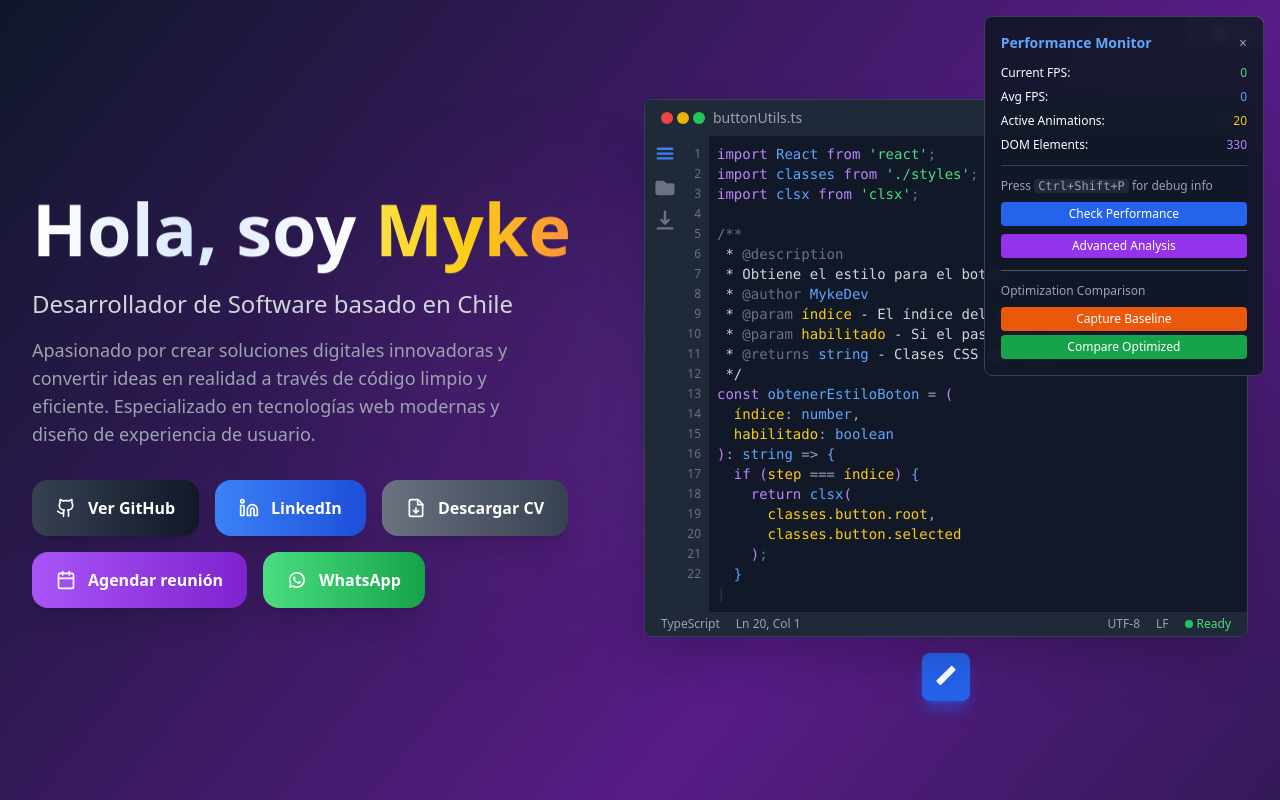
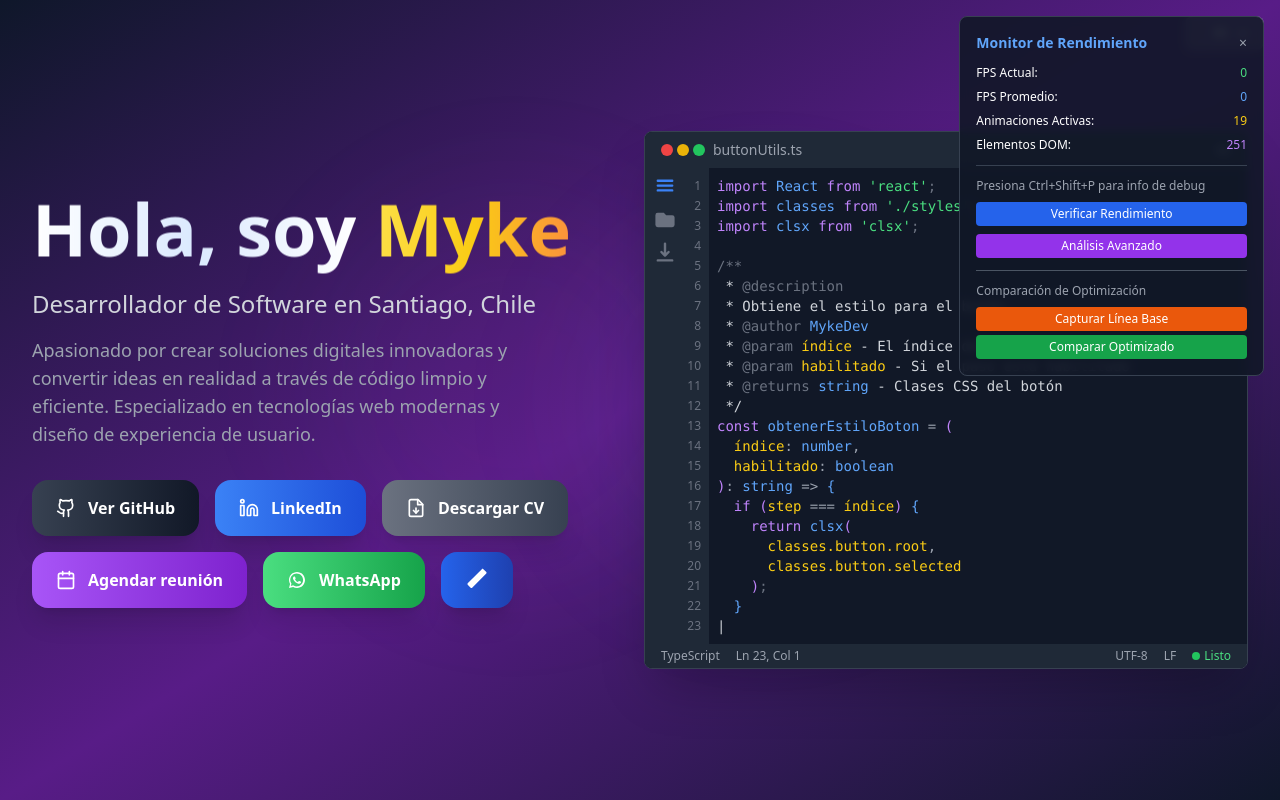
Before and after one commit to zmykedev/transitionportfolio, a React (Vite) app: page / in a window 1280 px wide. Shown: the top 800 px of the page. Built offline with nearby package versions, Linux system fonts and the light colour scheme; some icons are missing.

Commit message:
vscode init

```diff
--- a/src/App.tsx
+++ b/src/App.tsx
@@ -80,12 +80,6 @@ export default function App() {
 
         {/* Hero Section */}
         <Hero />
-
-
-        {/* About Section */}
-        <MyStack />
-
-
       </div>
     </LanguageProvider>
   );
--- a/src/components/Hero.tsx
+++ b/src/components/Hero.tsx
@@ -185,10 +185,39 @@ export function Hero() {
     if (!isVSCodeOpen) {
       setIsVSCodeOpen(true);
 
-      // Animación con efecto bounce
+          // VS Code window - estado inicial
+      gsap.set(".vscode-window", {
+        scale: 0,
+        opacity: 0,
+        x: 200,
+        y: -500
+      });
+
+       // Obtener posición inicial del botón para la animación automática
+       const buttonRect = vsCodeIconRef.current?.getBoundingClientRect();
+       const vsCodeWindow = vsCodeRef.current;
+       const vsCodeRect = vsCodeWindow?.getBoundingClientRect();
+
+       if (buttonRect && vsCodeWindow && vsCodeRect) {
+         // Calcular la posición relativa del botón respecto a la ventana
+         const deltaX = buttonRect.left - vsCodeRect.left;
+         const deltaY = buttonRect.top - vsCodeRect.top;
+
+         // Establecer posición inicial en el botón
+         gsap.set(vsCodeWindow, {
+           scale: 0,
+           opacity: 0,
+           x: deltaX,
+           y: deltaY,
+           transformOrigin: "center center"
+         });
+       }
+
+      // Animación desde el botón hacia la posición final
       gsap.to(vsCodeRef.current, {
         scale: 1,
         opacity: 1,
+        x: 0,
         y: 0,
         duration: 0.8,
         ease: "back.out(1.7)",
@@ -202,7 +231,28 @@ export function Hero() {
               opacity: 1,
               duration: 0.1,
               delay: index * 0.2,
-              ease: "none"
+              ease: "none",
+              onComplete: () => {
+                if (index === codeLines.length - 1) {
+                  // Mostrar cursor y comenzar parpadeo después de terminar el código
+                  gsap.to('.cursor-blink', {
+                    opacity: 1,
+                    duration: 0.1,
+                    delay: 0.5,
+                    onComplete: () => {
+                      // Iniciar animación de parpadeo
+                      gsap.to('.cursor-blink', {
+                        opacity: 0,
+                        duration: 1,
+                        repeat: -1,
+                        yoyo: true,
+                        ease: "power1.inOut",
+                        onStart: () => performanceMonitor.trackAnimation()
+                      });
+                    }
+                  });
+                }
+              }
             });
           });
           endTracking();
@@ -217,6 +267,10 @@ export function Hero() {
     if (isVSCodeOpen) {
       setIsVSCodeOpen(false);
 
+      // Detener y ocultar cursor
+      gsap.killTweensOf('.cursor-blink');
+      gsap.set('.cursor-blink', { opacity: 0 });
+
       // Primero ocultar las líneas de código
       const codeLines = document.querySelectorAll('.code-line');
       codeLines.forEach((line, index) => {
@@ -228,11 +282,16 @@ export function Hero() {
         });
       });
 
-      // Luego cerrar la ventana
+
+
+
+
+      // Luego cerrar la ventana hacia el botón
       gsap.to(vsCodeRef.current, {
         scale: 0,
         opacity: 0,
-        y: 20,
+        x: -500,
+        y: 200,
         duration: 0.5,
         delay: 0.3,
         ease: "back.in(1.7)",
@@ -256,17 +315,19 @@ export function Hero() {
     // Animación del hero-location (greeting + name) - optimizada
     gsap.from(".hero-location", {
       opacity: 0,
-      y: -100,
-      duration: 0.6,
+      y: -400,
+      duration: 1.4,
       ease: "power2.out",
+      stagger: 0.2,
       onStart: () => performanceMonitor.trackAnimation()
     });
 
     // Animación del hero-description - optimizada
     gsap.from(".hero-description", {
       opacity: 0,
-      x: 100,
-      duration: 0.6,
+      y: -100,
+      x: -400,
+      duration: 1.4,
       ease: "power2.out",
       delay: 0.2,
       onStart: () => performanceMonitor.trackAnimation()
@@ -275,10 +336,11 @@ export function Hero() {
     // Animación de botones sociales - optimizada
     gsap.from(".social-buttons", {
       opacity: 0,
-      y: 50,
-      duration: 0.6,
-      ease: "power2.out",
-      delay: 0.4,
+      y: 400,
+      scale: 0.5,
+      duration: 2.8,
+      delay: 0.2,
+      ease: "bounce.out",
       onStart: () => performanceMonitor.trackAnimation()
     });
 
@@ -286,7 +348,8 @@ export function Hero() {
     gsap.set(".vscode-window", {
       scale: 0,
       opacity: 0,
-      y: 20
+      x: 200,
+      y: 200
     });
 
     // Ocultar líneas de código inicialmente
@@ -294,14 +357,42 @@ export function Hero() {
       opacity: 0
     });
 
+    // Detener cualquier animación del cursor y ocultarlo siempre al cambiar idioma
+    gsap.killTweensOf(".cursor-blink");
+    gsap.set(".cursor-blink", {
+      opacity: 0
+    });
+
     // Abrir VS Code automáticamente después de un delay
     gsap.delayedCall(.2, () => {
       setIsVSCodeOpen(true);
+
+      // Obtener posición inicial del botón para la animación automática
+      const buttonRect = vsCodeIconRef.current?.getBoundingClientRect();
+      const vsCodeWindow = vsCodeRef.current;
+      const vsCodeRect = vsCodeWindow?.getBoundingClientRect();
+
+      if (buttonRect && vsCodeWindow && vsCodeRect) {
+        // Calcular la posición relativa del botón respecto a la ventana
+        const deltaX = buttonRect.left - vsCodeRect.left;
+        const deltaY = buttonRect.top - vsCodeRect.top;
+
+        // Establecer posición inicial en el botón
+        gsap.set(vsCodeWindow, {
+          scale: 0,
+          opacity: 0,
+          x: deltaX,
+          y: deltaY,
+          transformOrigin: "center center"
+        });
+      }
+
       gsap.to(".vscode-window", {
         scale: 1,
         opacity: 1,
+        x: 0,
         y: 0,
-        duration: 0.8,
+        duration: 0.6,
         ease: "back.out(1.7)",
         onStart: () => performanceMonitor.trackAnimation(),
         onComplete: () => {
@@ -311,9 +402,29 @@ export function Hero() {
             gsap.set(line, { opacity: 0 });
             gsap.to(line, {
               opacity: 1,
-              duration: 0.1,
-              delay: index * 0.2,
-              ease: "none"
+              duration: .4,
+              delay: index * 0.090,
+              ease: "none",
+              onComplete: () => {
+                if (index === codeLines.length - 1) {
+                  // Mostrar cursor y comenzar parpadeo después de terminar el código
+                  gsap.to('.cursor-blink', {
+                    opacity: 1,
+                    duration: 0.2,
+                    onComplete: () => {
+                      // Iniciar animación de parpadeo
+                      gsap.to('.cursor-blink', {
+                        opacity: 0,
+                        duration: 1,
+                        repeat: -1,
+                        yoyo: true,
+                        ease: "power1.inOut",
+                        onStart: () => performanceMonitor.trackAnimation()
+                      });
+                    }
+                  });
+                }
+              }
             });
           });
         }
@@ -345,17 +456,6 @@ export function Hero() {
     // Efecto de ondas con delay
     gsap.delayedCall(1, createWaveEffect);
 
-    // Blinking cursor animation - optimizado
-    gsap.to('.cursor-blink', {
-      opacity: 0,
-      duration: 1,
-      repeat: -1,
-      yoyo: true,
-      ease: "power1.inOut",
-      delay: 1,
-      onStart: () => performanceMonitor.trackAnimation()
-    });
-
     endTracking();
 
   }, {
@@ -366,7 +466,7 @@ export function Hero() {
   return (
     <section
       ref={heroRef}
-      className="min-h-screen flex items-center relative overflow-hidden px-4 sm:px-6 lg:px-8 py-8 sm:py-12 lg:py-16"
+      className="h-screen flex items-center justify-center relative overflow-hidden px-4 sm:px-6 lg:px-8"
     >
       {/* Efectos de ondas - simplificados */}
       <div className="absolute inset-0 overflow-hidden">
@@ -474,6 +574,24 @@ export function Hero() {
               <span className="relative z-10 hidden sm:inline">{t.hero.whatsapp}</span>
               <span className="relative z-10 sm:hidden">WhatsApp</span>
             </a>
+
+            {/* VSCode */}
+            <button
+              ref={vsCodeIconRef}
+              onClick={toggleVSCode}
+              className={`group relative flex items-center gap-2 sm:gap-3 px-4 sm:px-6 py-3 sm:py-4 bg-gradient-to-r from-blue-600 to-blue-800 hover:from-blue-700 hover:to-blue-900 text-white font-bold rounded-xl sm:rounded-2xl transition-all duration-500 shadow-xl hover:shadow-2xl hover:scale-105 hover:-translate-y-1 transform-gpu overflow-hidden text-sm sm:text-base ${
+                isVSCodeOpen
+                  ? 'shadow-lg '
+                  : ''
+              }`}
+              title={isVSCodeOpen ? t.hero.vsCode.closeTooltip : t.hero.vsCode.openTooltip}
+            >
+              <div className="absolute inset-0 bg-gradient-to-r from-transparent via-white/20 to-transparent -skew-x-12 -translate-x-full group-hover:translate-x-full transition-transform duration-1000"></div>
+              <svg width="24" height="24" viewBox="0 0 24 24" fill="currentColor">
+                  <path d="M21.29 4.1L18.37 1.18C18.17 0.98 17.89 0.87 17.6 0.87C17.31 0.87 17.03 0.98 16.83 1.18L2.71 15.3C2.31 15.7 2.31 16.33 2.71 16.73L5.63 19.65C5.83 19.85 6.11 19.96 6.4 19.96C6.69 19.96 6.97 19.85 7.17 19.65L21.29 5.53C21.69 5.13 21.69 4.5 21.29 4.1Z"/>
+                </svg>
+            </button>
+
           </div>
         </div>
 
@@ -549,6 +667,7 @@ export function Hero() {
                       <div className="h-5 leading-5">20</div>
                       <div className="h-5 leading-5">21</div>
                       <div className="h-5 leading-5">22</div>
+                      <div className="h-5 leading-5">23</div>
                     </div>
 
                     {/* Code Content */}
@@ -578,13 +697,13 @@ export function Hero() {
                         &nbsp;* <span className="text-gray-500">@author</span> <span className="text-blue-400">{t.hero.vsCode.author}</span>
                       </div>
                       <div className="code-line typing-line whitespace-nowrap h-5 leading-5">
-                        &nbsp;* <span className="text-gray-500">@param</span> <span className="text-yellow-400">{t.hero.vsCode.paramIndex}</span> <span className="text-gray-300">- El índice del botón</span>
+                        &nbsp;* <span className="text-gray-500">@param</span> <span className="text-yellow-400">{t.hero.vsCode.paramIndex}</span> <span className="text-gray-300">- {t.hero.vsCode.buttonIndexComment}</span>
                       </div>
                       <div className="code-line typing-line whitespace-nowrap h-5 leading-5">
-                        &nbsp;* <span className="text-gray-500">@param</span> <span className="text-yellow-400">{t.hero.vsCode.paramIsStepEnabled}</span> <span className="text-gray-300">- Si el paso está habilitado</span>
+                        &nbsp;* <span className="text-gray-500">@param</span> <span className="text-yellow-400">{t.hero.vsCode.paramIsStepEnabled}</span> <span className="text-gray-300">- {t.hero.vsCode.stepEnabledComment}</span>
                       </div>
                       <div className="code-line typing-line whitespace-nowrap h-5 leading-5">
-                        &nbsp;* <span className="text-gray-500">@returns</span> <span className="text-blue-400">string</span> <span className="text-gray-300">- Clases CSS del botón</span>
+                        &nbsp;* <span className="text-gray-500">@returns</span> <span className="text-blue-400">string</span> <span className="text-gray-300">- {t.hero.vsCode.cssClassesComment}</span>
                       </div>
                       <div className="code-line typing-line whitespace-nowrap h-5 leading-5">
                         &nbsp;*/<span className="text-gray-500"></span>
@@ -633,7 +752,7 @@ export function Hero() {
                   {!isVSCodeOpen && (
                     <div className="flex items-center space-x-1">
                       <div className="w-2 h-2 bg-blue-500 rounded-full animate-pulse"></div>
-                      <span className="text-blue-400 text-xs">Initializing...</span>
+                      <span className="text-blue-400 text-xs">{t.hero.vsCode.initializing}</span>
                     </div>
                   )}
                 </div>
@@ -643,30 +762,14 @@ export function Hero() {
                   {isVSCodeOpen && (
                     <div className="flex items-center space-x-1">
                       <div className="w-2 h-2 bg-green-500 rounded-full"></div>
-                      <span className="text-green-400 text-xs">Ready</span>
+                      <span className="text-green-400 text-xs">{t.hero.vsCode.ready}</span>
                     </div>
                   )}
                 </div>
               </div>
             </div>
 
-            {/* Taskbar Button */}
-            <div className="mt-4 flex justify-center">
-              <button
-                ref={vsCodeIconRef}
-                onClick={toggleVSCode}
-                className={`taskbar-icon p-3 rounded-lg transition-all duration-300 hover:scale-110 ${
-                  isVSCodeOpen
-                    ? 'bg-blue-600 text-white shadow-lg shadow-blue-600/50'
-                    : 'bg-gray-700 text-gray-300 hover:bg-gray-600'
-                }`}
-                title={isVSCodeOpen ? "Close VS Code" : "Open VS Code"}
-              >
-                <svg width="24" height="24" viewBox="0 0 24 24" fill="currentColor">
-                  <path d="M21.29 4.1L18.37 1.18C18.17 0.98 17.89 0.87 17.6 0.87C17.31 0.87 17.03 0.98 16.83 1.18L2.71 15.3C2.31 15.7 2.31 16.33 2.71 16.73L5.63 19.65C5.83 19.85 6.11 19.96 6.4 19.96C6.69 19.96 6.97 19.85 7.17 19.65L21.29 5.53C21.69 5.13 21.69 4.5 21.29 4.1Z"/>
-                </svg>
-              </button>
-            </div>
+
           </div>
         </div>
       </div>
@@ -675,7 +778,7 @@ export function Hero() {
       {showPerformancePanel && (
         <div className="fixed top-4 right-4 bg-gray-900/90 backdrop-blur-sm border border-gray-700 rounded-lg p-4 text-white text-sm z-50 max-w-xs">
           <div className="flex items-center justify-between mb-3">
-            <h3 className="font-bold text-blue-400">Performance Monitor</h3>
+            <h3 className="font-bold text-blue-400">{t.hero.performance.title}</h3>
             <button
               onClick={() => setShowPerformancePanel(false)}
               className="text-gray-400 hover:text-white"
@@ -686,26 +789,26 @@ export function Hero() {
 
           <div className="space-y-2 text-xs">
             <div className="flex justify-between">
-              <span>Current FPS:</span>
+              <span>{t.hero.performance.currentFps}:</span>
               <span className="text-green-400">{performanceMonitor.getCurrentFPS()}</span>
             </div>
             <div className="flex justify-between">
-              <span>Avg FPS:</span>
+              <span>{t.hero.performance.avgFps}:</span>
               <span className="text-blue-400">{performanceMonitor.getAverageFPS()}</span>
             </div>
             <div className="flex justify-between">
-              <span>Active Animations:</span>
+              <span>{t.hero.performance.activeAnimations}:</span>
               <span className="text-yellow-400">{gsap.globalTimeline.getChildren().length}</span>
             </div>
             <div className="flex justify-between">
-              <span>DOM Elements:</span>
+              <span>{t.hero.performance.domElements}:</span>
               <span className="text-purple-400">{document.querySelectorAll('*').length}</span>
             </div>
           </div>
 
           <div className="mt-3 pt-3 border-t border-gray-700">
             <div className="text-xs text-gray-400 mb-2">
-              Press <kbd className="bg-gray-800 px-1 rounded">Ctrl+Shift+P</kbd> for debug info
+              {t.hero.performance.debugShortcut}
             </div>
             <button
               onClick={() => {
@@ -715,7 +818,7 @@ export function Hero() {
               }}
               className="w-full bg-blue-600 hover:bg-blue-700 text-white text-xs py-1 px-2 rounded transition-colors"
             >
-              Check Performance
+              {t.hero.performance.checkPerformance}
             </button>
 
             <button
@@ -726,22 +829,22 @@ export function Hero() {
               }}
               className="w-full bg-purple-600 hover:bg-purple-700 text-white text-xs py-1 px-2 rounded transition-colors mt-2"
             >
-              Advanced Analysis
+              {t.hero.performance.advancedAnalysis}
             </button>
 
             <div className="mt-3 pt-3 border-t border-gray-600">
-              <div className="text-xs text-gray-400 mb-2">Optimization Comparison</div>
+              <div className="text-xs text-gray-400 mb-2">{t.hero.performance.optimizationComparison}</div>
               <button
                 onClick={() => performanceDebugger.captureBaselineMetrics()}
                 className="w-full bg-orange-600 hover:bg-orange-700 text-white text-xs py-1 px-2 rounded transition-colors mb-1"
               >
-                Capture Baseline
+                {t.hero.performance.captureBaseline}
               </button>
               <button
                 onClick={() => performanceDebugger.captureOptimizedMetrics()}
                 className="w-full bg-green-600 hover:bg-green-700 text-white text-xs py-1 px-2 rounded transition-colors"
               >
-                Compare Optimized
+                {t.hero.performance.compareOptimized}
               </button>
             </div>
           </div>
--- a/src/lib/translations.ts
+++ b/src/lib/translations.ts
@@ -9,7 +9,7 @@ export const translations = {
       downloadCV: "Descargar CV",
       scheduleCall: "Agendar reunión",
       backgroundText: "DEV",
-      location: "Desarrollador de Software basado en Chile",
+      location: "Desarrollador de Software en Santiago, Chile",
       description: "Apasionado por crear soluciones digitales innovadoras y convertir ideas en realidad a través de código limpio y eficiente. Especializado en tecnologías web modernas y diseño de experiencia de usuario.",
       whatsapp: "WhatsApp",
       vsCode: {
@@ -17,18 +17,42 @@ export const translations = {
         description: "Obtiene el estilo para el botón.",
         author: "MykeDev",
         language: "TypeScript",
-        lineNumber: "Ln 20, Col 1",
+        lineNumber: "Ln 23, Col 1",
         encoding: "UTF-8",
         lineEnding: "LF",
         functionName: "obtenerEstiloBoton",
         paramIndex: "índice",
-        paramIsStepEnabled: "habilitado"
+        paramIsStepEnabled: "habilitado",
+        // Estados
+        initializing: "Inicializando...",
+        ready: "Listo",
+        // Tooltips
+        closeTooltip: "Cerrar VS Code",
+        openTooltip: "Abrir VS Code",
+        // Comentarios del código
+        buttonIndexComment: "El índice del botón",
+        stepEnabledComment: "Si el paso está habilitado",
+        cssClassesComment: "Clases CSS del botón"
       },
       floatingTags: {
         experience: "4+ Años",
         expertise: "Experto React",
         availability: "Disponible Ya",
         remote: "Trabajo Remoto"
+      },
+      // Panel de Performance
+      performance: {
+        title: "Monitor de Rendimiento",
+        currentFps: "FPS Actual",
+        avgFps: "FPS Promedio",
+        activeAnimations: "Animaciones Activas",
+        domElements: "Elementos DOM",
+        debugShortcut: "Presiona Ctrl+Shift+P para info de debug",
+        checkPerformance: "Verificar Rendimiento",
+        advancedAnalysis: "Análisis Avanzado",
+        optimizationComparison: "Comparación de Optimización",
+        captureBaseline: "Capturar Línea Base",
+        compareOptimized: "Comparar Optimizado"
       }
     },
 
@@ -109,7 +133,7 @@ export const translations = {
       downloadCV: "Download CV",
       scheduleCall: "Schedule Meeting",
       backgroundText: "DEV",
-      location: "Software Developer based in Chile",
+      location: "Software Developer based in Santiago, Chile",
       description: "Passionate about creating innovative digital solutions and turning ideas into reality through clean and efficient code. Specialized in modern web technologies and user experience design.",
       whatsapp: "WhatsApp",
       vsCode: {
@@ -117,18 +141,42 @@ export const translations = {
         description: "Get style for button.",
         author: "MykeDev",
         language: "TypeScript",
-        lineNumber: "Ln 20, Col 1",
+        lineNumber: "Ln 23, Col 1",
         encoding: "UTF-8",
         lineEnding: "LF",
         functionName: "getButtonStyle",
         paramIndex: "index",
-        paramIsStepEnabled: "enabled"
+        paramIsStepEnabled: "enabled",
+        // Estados
+        initializing: "Initializing...",
+        ready: "Ready",
+        // Tooltips
+        closeTooltip: "Close VS Code",
+        openTooltip: "Open VS Code",
+        // Comentarios del código
+        buttonIndexComment: "Button index",
+        stepEnabledComment: "Whether step is enabled",
+        cssClassesComment: "Button CSS classes"
       },
       floatingTags: {
         experience: "4+ Years",
         expertise: "React Expert",
         availability: "Available Now",
         remote: "Remote Ready"
+      },
+      // Panel de Performance
+      performance: {
+        title: "Performance Monitor",
+        currentFps: "Current FPS",
+        avgFps: "Avg FPS",
+        activeAnimations: "Active Animations",
+        domElements: "DOM Elements",
+        debugShortcut: "Press Ctrl+Shift+P for debug info",
+        checkPerformance: "Check Performance",
+        advancedAnalysis: "Advanced Analysis",
+        optimizationComparison: "Optimization Comparison",
+        captureBaseline: "Capture Baseline",
+        compareOptimized: "Compare Optimized"
       }
     },
 
@@ -209,7 +257,7 @@ export const translations = {
       downloadCV: "Baixar CV",
       scheduleCall: "Agendar Reunião",
       backgroundText: "DEV",
-      location: "Desenvolvedor de Software baseado no Chile",
+      location: "Desenvolvedor de Software em Santiago, Chile",
       description: "Apaixonado por criar soluções digitais inovadoras e transformar ideias em realidade através de código limpo e eficiente. Especializado em tecnologias web modernas e design de experiência do usuário.",
       whatsapp: "WhatsApp",
       vsCode: {
@@ -217,7 +265,7 @@ export const translations = {
         description: "Obtém o estilo para o botão.",
         author: "MykeDev",
         language: "TypeScript",
-        lineNumber: "Ln 20, Col 1",
+        lineNumber: "Ln 23, Col 1",
         encoding: "UTF-8",
         lineEnding: "LF",
         functionName: "obterEstiloBotao",
@@ -309,7 +357,7 @@ export const translations = {
       downloadCV: "Télécharger CV",
       scheduleCall: "Planifier Réunion",
       backgroundText: "DEV",
-      location: "Développeur de logiciels basé en Chine",
+      location: "Développeur de logiciels basé à Santiago, Chili",
       description: "Passionné par la création de solutions digitales innovantes et la transformation d'idées en réalité grâce au code propre et efficace. Spécialisé dans les technologies web modernes et le design d'expérience utilisateur.",
       whatsapp: "WhatsApp",
       vsCode: {
@@ -317,7 +365,7 @@ export const translations = {
         description: "Obtenir le style du bouton.",
         author: "MykeDev",
         language: "TypeScript",
-        lineNumber: "Ln 20, Col 1",
+        lineNumber: "Ln 23, Col 1",
         encoding: "UTF-8",
         lineEnding: "LF",
         functionName: "obtenirStyleBouton",
```
Also changed, not shown: src/components/About.tsx (+5 -5 lines), src/lib/performanceUtils.ts (line endings or trailing spaces).
